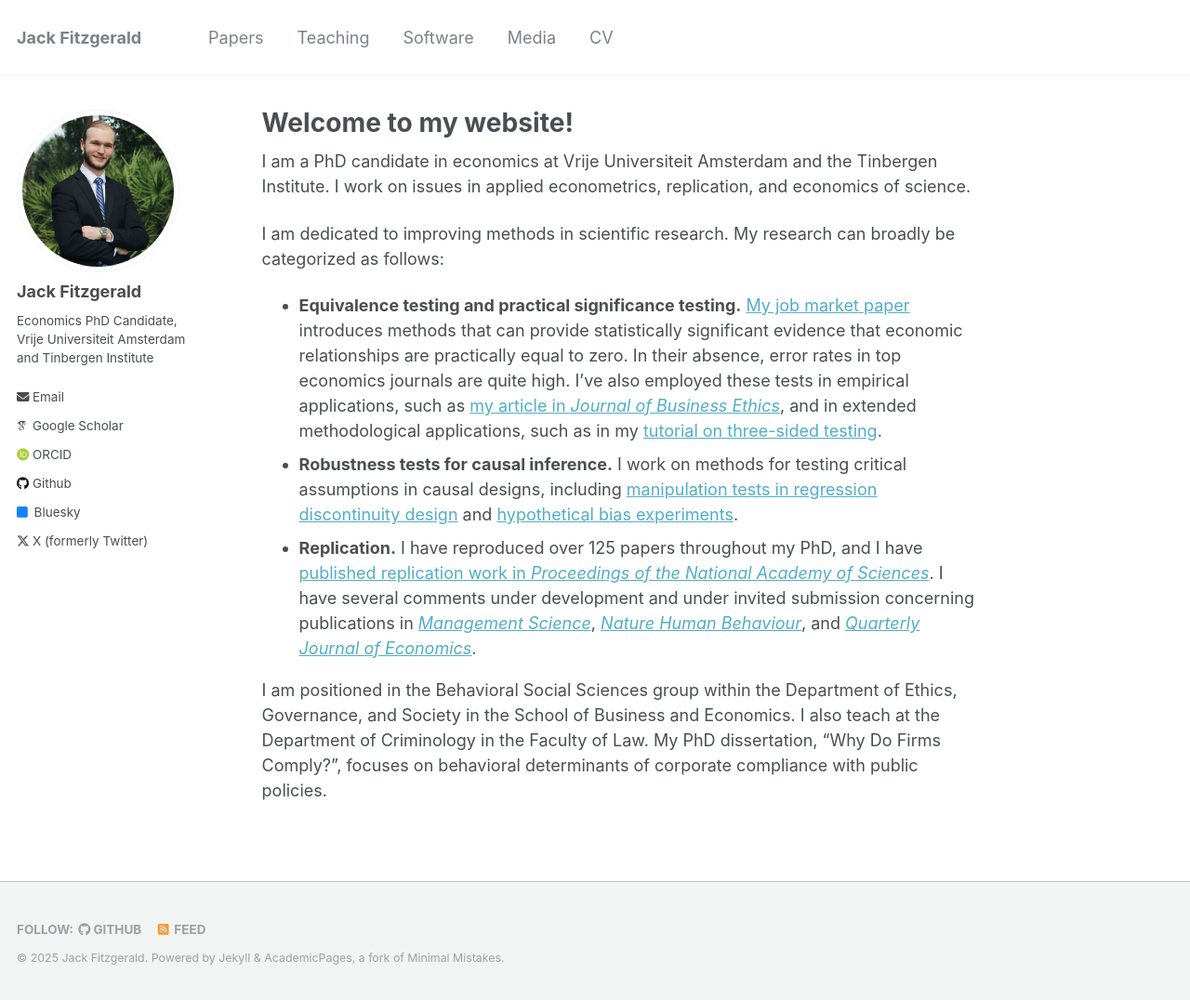
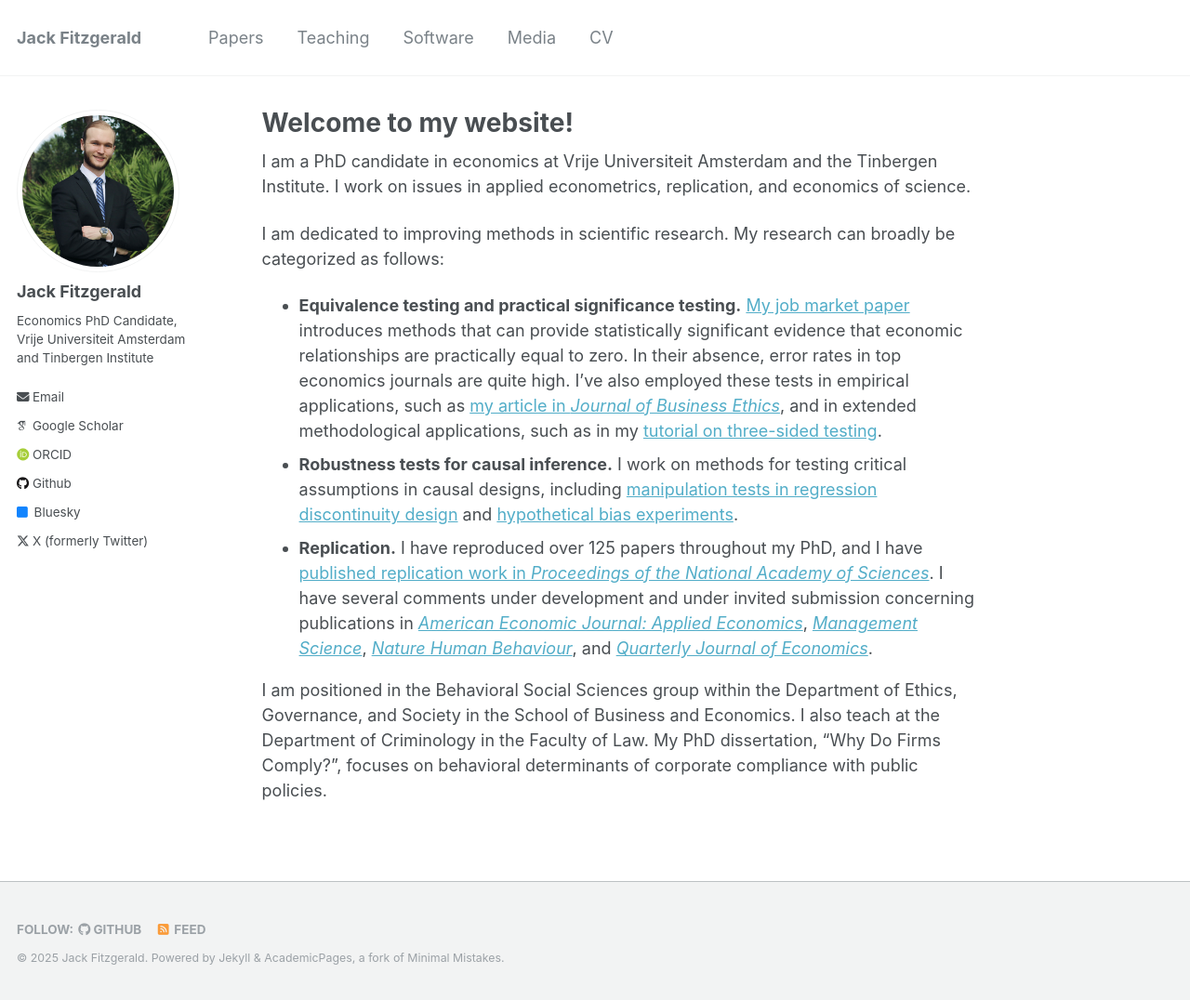
Before and after one commit to jack-fitzgerald/jack-fitzgerald.github.io, a Jekyll site: the page built from _pages/about.md, in a window 1280 px wide and 1076 px high. Shown: the whole window at 93% size. Built offline with Jekyll 4.4.1, drawn with Linux system fonts in a browser that asks for light colours; some web fonts are replaced.

Commit message:
Update about.md

```diff
--- a/_pages/about.md
+++ b/_pages/about.md
@@ -12,6 +12,6 @@ I am a PhD candidate in economics at Vrije Universiteit Amsterdam and the Tinber
 I am dedicated to improving methods in scientific research. My research can broadly be categorized as follows:
 * **Equivalence testing and practical significance testing.** [My job market paper](https://jack-fitzgerald.github.io/files/The_Need_for_Equivalence_Testing_in_Economics.pdf) introduces methods that can provide statistically significant evidence that economic relationships are practically equal to zero. In their absence, error rates in top economics journals are quite high. I’ve also employed these tests in empirical applications, such as [my article in <i>Journal of Business Ethics</i>](https://link.springer.com/article/10.1007/s10551-024-05731-x), and in extended methodological applications, such as in my [tutorial on three-sided testing](https://doi.org/10.31234/osf.io/8y925).
 * **Robustness tests for causal inference.** I work on methods for testing critical assumptions in causal designs, including [manipulation tests in regression discontinuity design](https://jack-fitzgerald.github.io/files/RDD_Equivalence.pdf) and [hypothetical bias experiments](https://jack-fitzgerald.github.io/files/Hypothetical_Bias.pdf).
-* **Replication.** I have reproduced over 125 papers throughout my PhD, and I have [published replication work in <i>Proceedings of the National Academy of Sciences</i>](https://www.pnas.org/doi/10.1073/pnas.2403758121). I have several comments under development and under invited submission concerning publications in [<i>Management Science</i>](https://jack-fitzgerald.github.io/files/GS22_Replication.pdf), [<i>Nature Human Behaviour</i>](https://jack-fitzgerald.github.io/files/WEA23_Replication.pdf), and [<i>Quarterly Journal of Economics</i>](https://jack-fitzgerald.github.io/files/MS23_Replication.pdf).
+* **Replication.** I have reproduced over 125 papers throughout my PhD, and I have [published replication work in <i>Proceedings of the National Academy of Sciences</i>](https://www.pnas.org/doi/10.1073/pnas.2403758121). I have several comments under development and under invited submission concerning publications in [<i>American Economic Journal: Applied Economics</i>](https://jack-fitzgerald.github.io/files/VEA24.pdf), [<i>Management Science</i>](https://jack-fitzgerald.github.io/files/GS22_Replication.pdf), [<i>Nature Human Behaviour</i>](https://jack-fitzgerald.github.io/files/WEA23_Replication.pdf), and [<i>Quarterly Journal of Economics</i>](https://jack-fitzgerald.github.io/files/MS23_Replication.pdf).
 
 I am positioned in the Behavioral Social Sciences group within the Department of Ethics, Governance, and Society in the School of Business and Economics. I also teach at the Department of Criminology in the Faculty of Law. My PhD dissertation, "Why Do Firms Comply?", focuses on behavioral determinants of corporate compliance with public policies.
```
